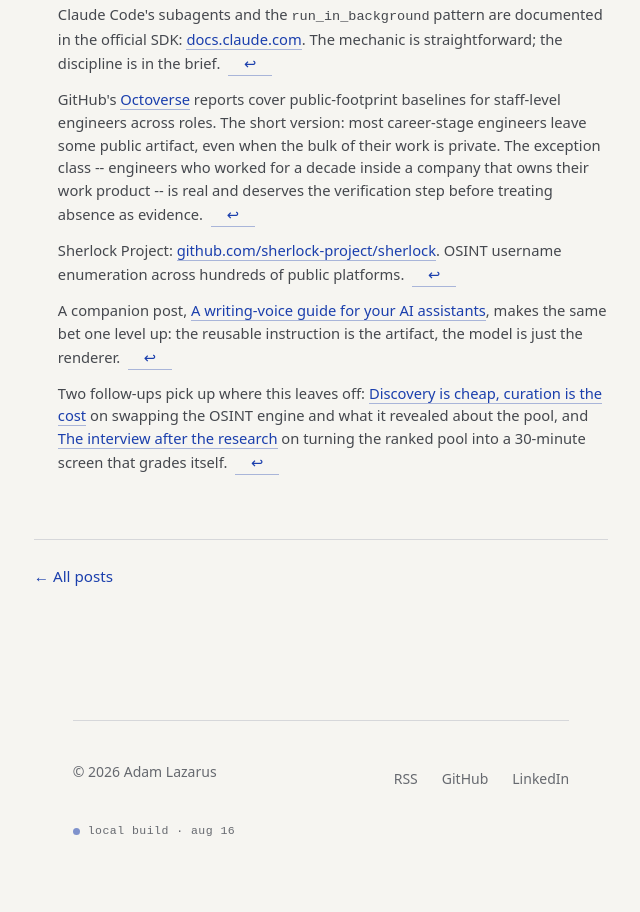
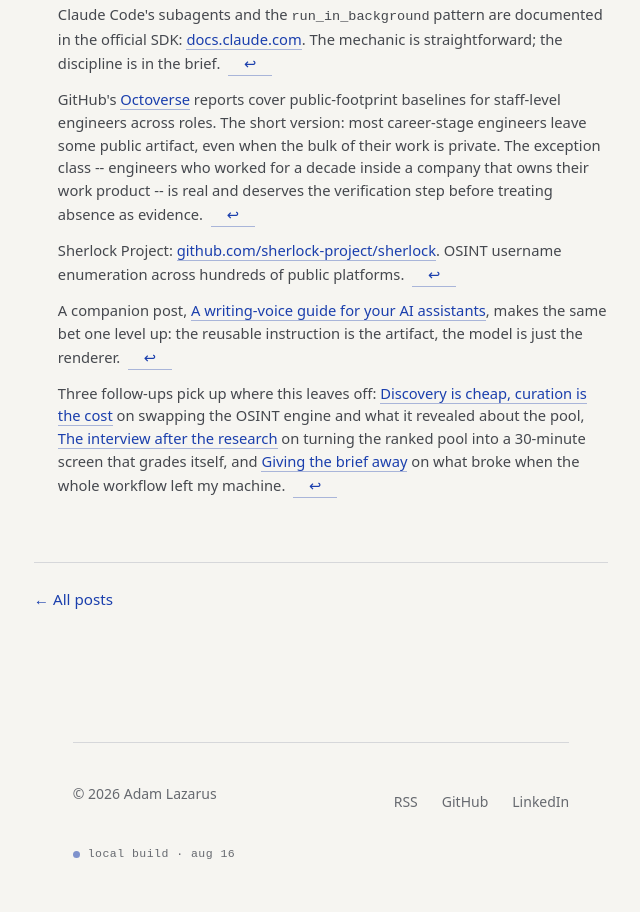
Before and after one commit to adamlaz/alzr.us, an Astro site: page /writing/parallel-agents-for-hiring-research in a window 1280 px wide. Shown: the part 9467-10379 px from the top of the page, without its empty margins (319-959 px from the left). Before the commit the page ends 10356 px from the top, so only its background shows below. Built offline with nearby package versions, Linux system fonts and the light colour scheme; Astro itself is replaced by a stand-in of ours; some packages are replaced by stand-ins of ours; a web font is replaced by a local one.

Commit message:
✏️ fix(writing): flagship footnote now counts three follow-ups (#19)
Giving the brief away joins discovery-is-cheap and the-interview-after
as the third follow-up the closing footnote points at.

```diff
--- a/src/content/writing/parallel-agents-for-hiring-research.mdx
+++ b/src/content/writing/parallel-agents-for-hiring-research.mdx
@@ -316,7 +316,7 @@ part of the job.<Note id="5" />
     },
     {
       id: '5',
-      body: 'Two follow-ups pick up where this leaves off: <a href="/writing/discovery-is-cheap-curation-is-the-cost">Discovery is cheap, curation is the cost</a> on swapping the OSINT engine and what it revealed about the pool, and <a href="/writing/the-interview-after-the-research">The interview after the research</a> on turning the ranked pool into a 30-minute screen that grades itself.',
+      body: 'Three follow-ups pick up where this leaves off: <a href="/writing/discovery-is-cheap-curation-is-the-cost">Discovery is cheap, curation is the cost</a> on swapping the OSINT engine and what it revealed about the pool, <a href="/writing/the-interview-after-the-research">The interview after the research</a> on turning the ranked pool into a 30-minute screen that grades itself, and <a href="/writing/giving-the-brief-away">Giving the brief away</a> on what broke when the whole workflow left my machine.',
     },
   ]}
 />
```
